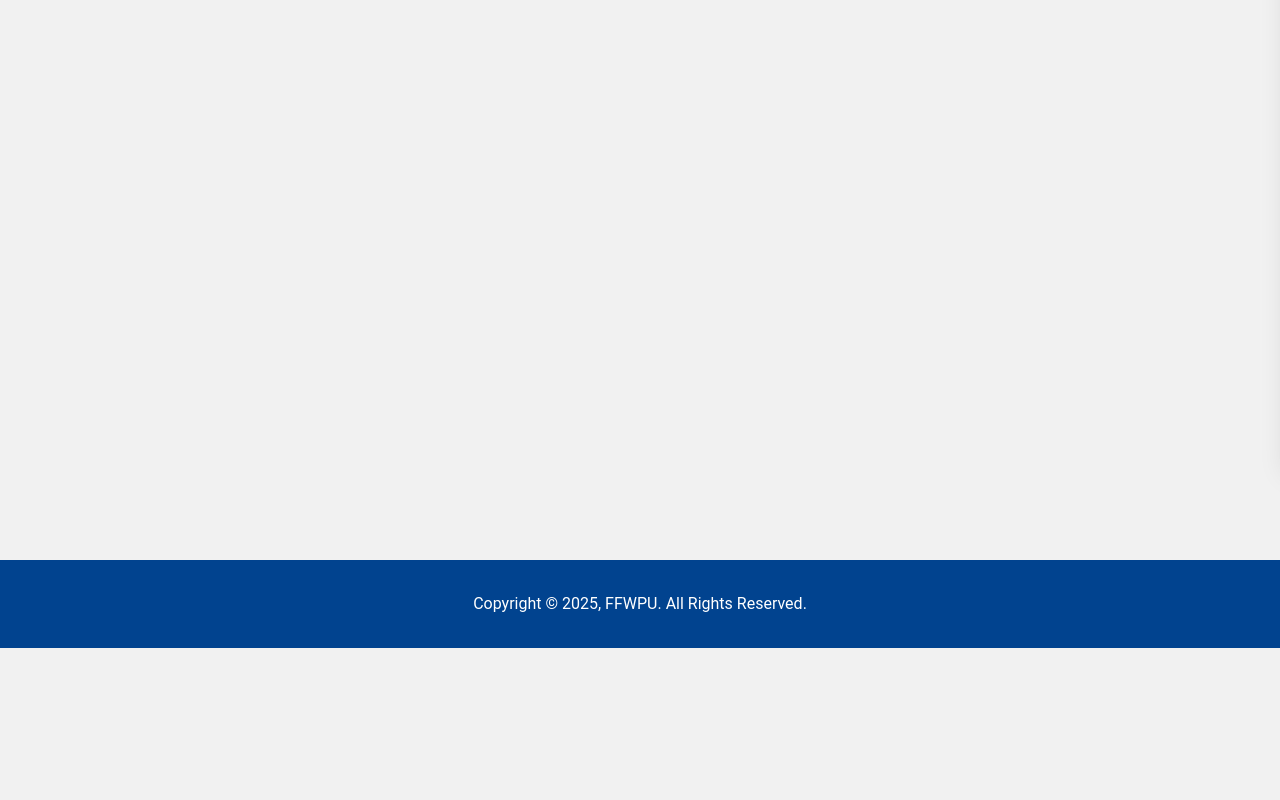
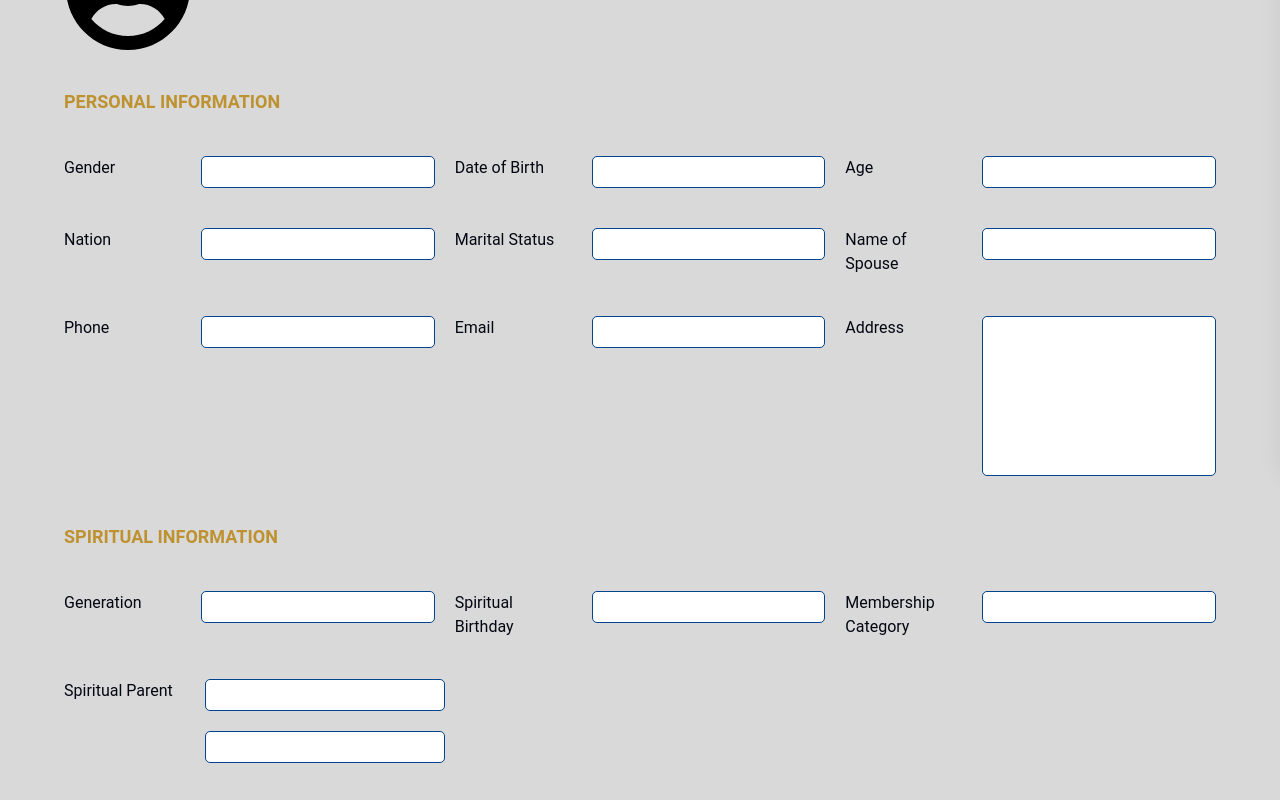
Before and after one commit to CoderTofu/FFWPU_System, a Next.js app: page /member/display-member in a window 1280 px wide. Shown: the part 340-1140 px from the top of the page. Before the commit the page ends 988 px from the top, so only its background shows below. Built offline with nearby package versions, Linux system fonts and the light colour scheme.

Commit message:
profile pic name section, personal info section, spiritual info section

```diff
--- a/package.json
+++ b/package.json
@@ -21,6 +21,7 @@
     "react": "^19.0.0",
     "react-chartjs-2": "^5.3.0",
     "react-dom": "^19.0.0",
+    "react-icons": "^5.5.0",
     "recharts": "^2.15.1",
     "tailwind-merge": "^3.0.1",
     "tailwindcss-animate": "^1.0.7"
--- a/src/app/(private)/member/display-member/page.tsx
+++ b/src/app/(private)/member/display-member/page.tsx
@@ -1,26 +1,240 @@
+"use client"
+import { FaUserCircle } from "react-icons/fa";
+
 export default function DisplayMember() {
-    return (<div>
+
+    return (<div className="p-8 bg-[#D9D9D9] min-h-screen">
     {/*Banner */}
-    <div className=" bg-white p-4 shadow-[0px_4px_4px_rgba(0,0,0,0.25)]">
+    <div className="bg-white p-4 shadow-[0px_4px_4px_rgba(0,0,0,0.25)]">
       <p className="mt-4 mb-4 text-center text-2xl sm:text-3xl font-semibold">
         MEMBER PROFILE
       </p>
     </div>
 
+    <div className="p-8 w-full">
     {/*Section for Member Profile Pic*/}
-    <section></section>
+    <section className="pb-4">
+    {/*Div for both name and pic */}
+    <div className="flex flex-row gap-10">
+      {/*Div for profile pic */}
+      <div>
+      <label className="w-32 h-32 flex items-center justify-center rounded-lg cursor-pointer overflow-hidden">
+        <FaUserCircle className="text-black text-6xl w-32 h-32" />
+      </label>
+      </div>
+      {/*Div for name */}
+      <div className="text-3xl flex items-center justify-center">
+        Precious Nicole P. Balba
+      </div>
+    </div>
+    </section>
 
     {/*Section for Personal Information*/}
-    <section></section>
+    <section className="w-full">
+      <p className="text-lg text-[#BE9231] font-[700] mt-5 mb-5">PERSONAL INFORMATION</p>
+      {/*Div for Personal Info Form*/}
+      <div className="flex flex-col w-full">
+        {/*Div for 1st Row*/}
+        <div className="flex flex-row w-full gap-5 mt-5 mb-5">
+
+          {/*Gender*/}
+          <div className="w-1/3 flex flex-row gap-5">
+            <div className="w-1/3">
+              <label htmlFor="">Gender</label>
+            </div>
+            <div className="w-2/3">
+            <input
+              type="text"
+              className="border-[#01438F] border rounded-[5px] w-full max-w-60 h-8 text-base px-3" />
+            </div>
+          </div>
+
+          {/*Date of Birth*/}
+          <div className="w-1/3 flex flex-row gap-5">
+            <div className="w-1/3">
+              <label htmlFor="">Date of Birth</label>
+            </div>
+            <div className="w-2/3">
+            <input
+              type="text"
+              className="border-[#01438F] border rounded-[5px] w-full max-w-60 h-8 text-base px-3" />
+            </div>
+          </div>
+
+          {/*Age*/}
+          <div className="w-1/3 flex flex-row gap-5">
+            <div className="w-1/3">
+              <label htmlFor="">Age</label>
+            </div>
+            <div className="w-2/3">
+            <input
+              type="number"
+              min={0}
+              className="border-[#01438F] border rounded-[5px] w-full max-w-60 h-8 text-base px-3" />
+            </div>
+          </div>
+        </div>
+
+
+        {/*Div for 2nd Row*/}
+        <div className="flex flex-row w-full gap-5 mt-5 mb-5">
+
+          {/*Nation*/}
+          <div className="w-1/3 flex flex-row gap-5">
+            <div className="w-1/3">
+              <label htmlFor="">Nation</label>
+            </div>
+            <div className="w-2/3">
+            <input
+              type="text"
+              className="border-[#01438F] border rounded-[5px] w-full max-w-60 h-8 text-base px-3" />
+            </div>
+          </div>
+
+          {/*Marital Status*/}
+          <div className="w-1/3 flex flex-row gap-5">
+            <div className="w-1/3">
+              <label htmlFor="">Marital Status</label>
+            </div>
+            <div className="w-2/3">
+            <input
+              type="text"
+              className="border-[#01438F] border rounded-[5px] w-full max-w-60 h-8 text-base px-3" />
+            </div>
+          </div>
+
+          {/*Name of Spouse*/}
+          <div className="w-1/3 flex flex-row gap-5">
+            <div className="w-1/3">
+              <label htmlFor="">Name of Spouse</label>
+            </div>
+            <div className="w-2/3">
+            <input
+              type="text"
+              className="border-[#01438F] border rounded-[5px] w-full max-w-60 h-8 text-base px-3" />
+            </div>
+          </div>
+        </div>
+
+
+        {/*Div for 3rd Row*/}
+        <div className="flex flex-row w-full gap-5 mt-5 mb-5">
+
+          {/*Phone*/}
+          <div className="w-1/3 flex flex-row gap-5">
+            <div className="w-1/3">
+              <label htmlFor="">Phone</label>
+            </div>
+            <div className="w-2/3">
+            <input
+              type="text"
+              className="border-[#01438F] border rounded-[5px] w-full max-w-60 h-8 text-base px-3" />
+            </div>
+          </div>
+
+          {/*Email*/}
+          <div className="w-1/3 flex flex-row gap-5">
+            <div className="w-1/3">
+              <label htmlFor="">Email</label>
+            </div>
+            <div className="w-2/3">
+            <input
+              type="text"
+              className="border-[#01438F] border rounded-[5px] w-full max-w-60 h-8 text-base px-3" />
+            </div>
+          </div>
+
+          {/*Address*/}
+          <div className="w-1/3 flex flex-row gap-5">
+            <div className="w-1/3">
+              <label htmlFor="">Address</label>
+            </div>
+            <div className="w-2/3">
+            <textarea
+              className="border-[#01438F] border rounded-[5px] w-full max-w-60 h-40 text-base px-3 py-3 resize-none" />
+            </div>
+          </div>
+        </div>
+      </div>
+    </section>
 
     {/*Section for Spiritual Information*/}
-    <section></section>
+    <section>
+      <p className="text-lg text-[#BE9231] font-[700] mt-5 mb-5">SPIRITUAL INFORMATION</p>
+
+      <div className="flex flex-col w-full">
+        <div className="flex flex-row w-full gap-5 mt-5 mb-5">
+
+          {/*Generation*/}
+          <div className="w-1/3 flex flex-row gap-5">
+            <div className="w-1/3">
+              <label htmlFor="">Generation</label>
+            </div>
+            <div className="w-2/3">
+            <input
+              type="text"
+              className="border-[#01438F] border rounded-[5px] w-full max-w-60 h-8 text-base px-3" />
+            </div>
+          </div>
+
+          {/*Spiritual Birthday*/}
+          <div className="w-1/3 flex flex-row gap-5">
+            <div className="w-1/3">
+              <label htmlFor="">Spiritual Birthday</label>
+            </div>
+            <div className="w-2/3">
+            <input
+              type="text"
+              className="border-[#01438F] border rounded-[5px] w-full max-w-60 h-8 text-base px-3" />
+            </div>
+          </div>
+
+          {/*Membership Category*/}
+          <div className="w-1/3 flex flex-row gap-5">
+            <div className="w-1/3">
+              <label htmlFor="">Membership Category</label>
+            </div>
+            <div className="w-2/3">
+            <input
+              type="text"
+              className="border-[#01438F] border rounded-[5px] w-full max-w-60 h-8 text-base px-3" />
+            </div>
+          </div>
+        </div>
+      </div>
+
+      <div className="flex flex-row w-full gap-5 mt-5 mb-5">
+
+          {/*Spiritual Parent*/}
+          <div className="w-1/3 flex flex-row gap-5">
+            <div className="w-1/3">
+              <label htmlFor="">Spiritual Parent</label>
+            </div>
+            <div className="w-2/3">
+            <input
+              type="text"
+              className="border-[#01438F] border rounded-[5px] w-full max-w-60 h-8 text-base px-3" />
+            <input
+              type="text"
+              className="border-[#01438F] border rounded-[5px] w-full max-w-60 h-8 text-base px-3 mt-5 mb-5" />
+            </div>
+
+          </div>
+      </div>
+
+    </section>
 
     {/*Section for Mission History*/}
-    <section></section>
+    <section>
+
+    </section>
 
     {/*Section for List of Blessings*/}
-    <section></section>
+    <section>
+
+    </section>
+
+    </div>
 
 
     </div>);
```
Also changed, not shown: 1 other file (tests, documents, lock files or other folders).
